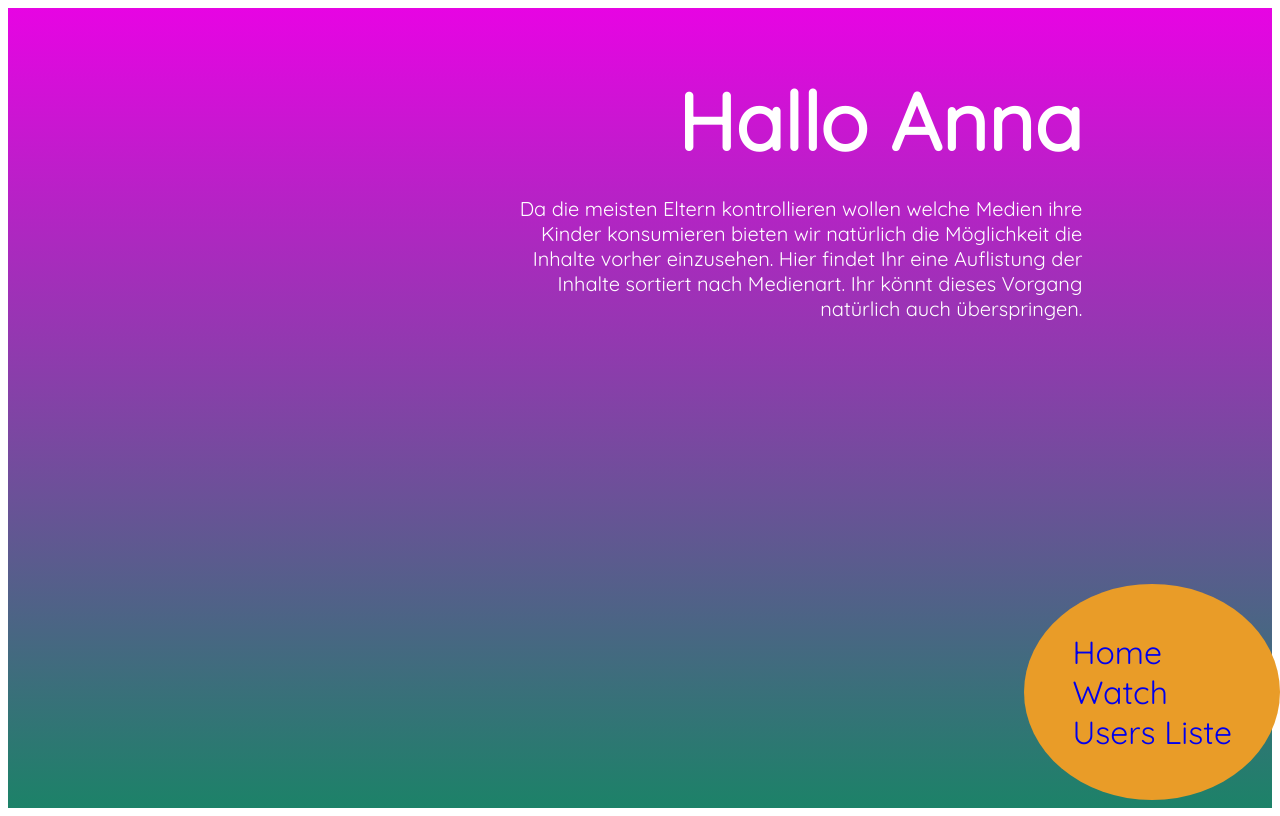
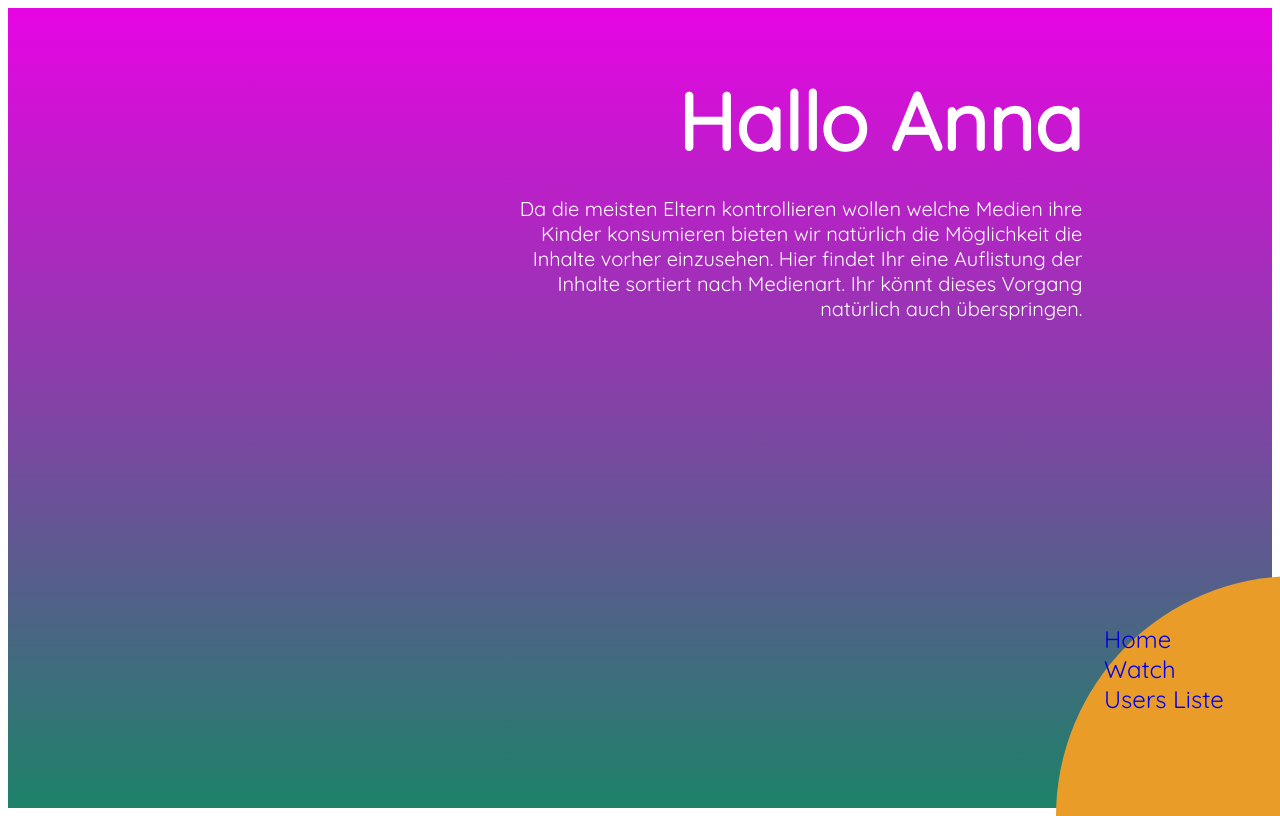
Before and after one commit to Momaritti/gera-srh, an Angular app: page /home in a window 1280 px wide. Built offline with nearby package versions, Linux system fonts and the light colour scheme.

Commit message:
fix video

```diff
--- a/src/app/app.component.sass
+++ b/src/app/app.component.sass
@@ -72,9 +72,13 @@ li
   background-color: $background-color
   border-radius: 100%
   padding: 3rem
+  width: 30vw
+  height: 30vw
+  right: -20vw
+  bottom: -20vw
   li a
     text-decoration: none
-    font-size: 2rem
+    font-size: 1.5rem
     font-family: $main-font
     &:hover
       color: $font-color
--- a/src/app/video-item/video-item.component.html
+++ b/src/app/video-item/video-item.component.html
@@ -1,7 +1,7 @@
 <div class="container">
   <div class="video-item-view">
     <video width="100%" height="auto" controls>
-      <h2>{{title}}</h2>
+      <h2>{{title}}{{path}}</h2>
       <source src="{{path}}" type="video/mp4">
       <!--<source src="movie.ogg" type="video/ogg">-->
       Your browser does not support the video tag.
--- a/src/app/video-item/video-item.component.ts
+++ b/src/app/video-item/video-item.component.ts
@@ -17,6 +17,7 @@ export class VideoItemComponent implements OnInit {
       this.title = params['title'];
       this.path = params['path'];
     });
+    this.path = '../../assets/bird.mp4'; // hardcoded for now
   }
 
 }
```
